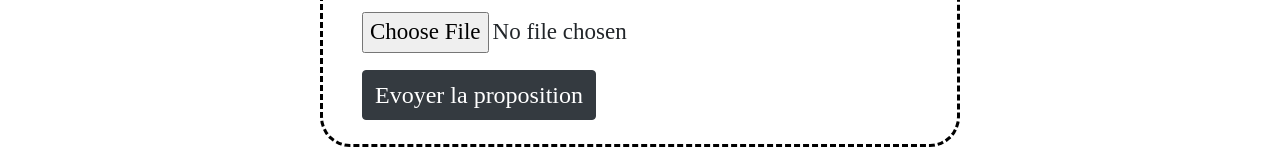
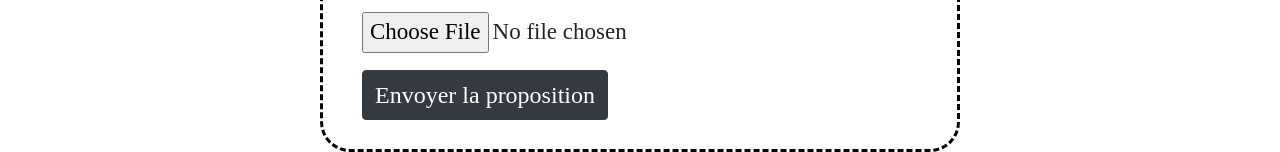
Before and after one commit to Papibadiste/APP_react, a React (Create React App) app: page /newrpg in a window 1280 px wide. Shown: the part 679-831 px from the top of the page. Built offline with nearby package versions, Linux system fonts and the light colour scheme; sample sign-in values are in the browser's storage; a web font is replaced by a local one.

Commit message:
fin du site ou presque

```diff
--- a/public/index.html
+++ b/public/index.html
@@ -2,12 +2,12 @@
 <html lang="en">
   <head>
     <meta charset="utf-8" />
-    <link rel="icon" href="%PUBLIC_URL%/favicon.ico" />
+    <link rel="icon" href="%PUBLIC_URL%/favicon-32x32.png" />
     <meta name="viewport" content="width=device-width, initial-scale=1" />
     <meta name="theme-color" content="#000000" />
     <meta
       name="description"
-      content="Web site created using create-react-app"
+      content="Voici un petit ou il est possible de lister des rpg"
     />
     <link rel="apple-touch-icon" href="%PUBLIC_URL%/logo192.png" />
     <!--
@@ -24,7 +24,7 @@
       work correctly both with client-side routing and a non-root public URL.
       Learn how to configure a non-root public URL by running `npm run build`.
     -->
-    <title>React App</title>
+    <title>RPG</title>
     <link rel="preconnect" href="https://fonts.gstatic.com">
     <link href="https://fonts.googleapis.com/css2?family=Alfa+Slab+One&family=Cabin+Sketch:wght@700&display=swap" rel="stylesheet">
     <link href="https://fonts.googleapis.com/css2?family=Special+Elite&display=swap" rel="stylesheet">
--- a/public/src/style.css
+++ b/public/src/style.css
@@ -99,3 +99,9 @@ h3{
 .text_input_file{
     font-size: 23px;
 }
+
+@media screen and (min-width: 992px) and (max-width: 1450px) {
+    .card-list{
+        height: 712px !important;
+    }
+}
--- a/src/components/NewRpg.js
+++ b/src/components/NewRpg.js
@@ -115,7 +115,7 @@ class NewRpg extends React.Component{
                                     <input type="file" className="form-control-file text_input_file" id="photo" onChange={this.handlePhotoChange}/>
                                     { this.state.errors && this.state.errors['src_img'] ? <div class={"invalide-feedback"}>{ this.state.errors['src_img']}</div> : ''}
                                 </div>
-                                <button type="submit" className="btn btn-dark btninsco" onClick={this.handleSubmit}>Evoyer la proposition</button>
+                                <button type="submit" className="btn btn-dark btninsco" onClick={this.handleSubmit}>Envoyer la proposition</button>
                             </form>
                         </div>
                     </div>
```
Also changed, not shown: public/favicon-32x32.png (added), 1 other file (tests, documents, lock files or other folders).
